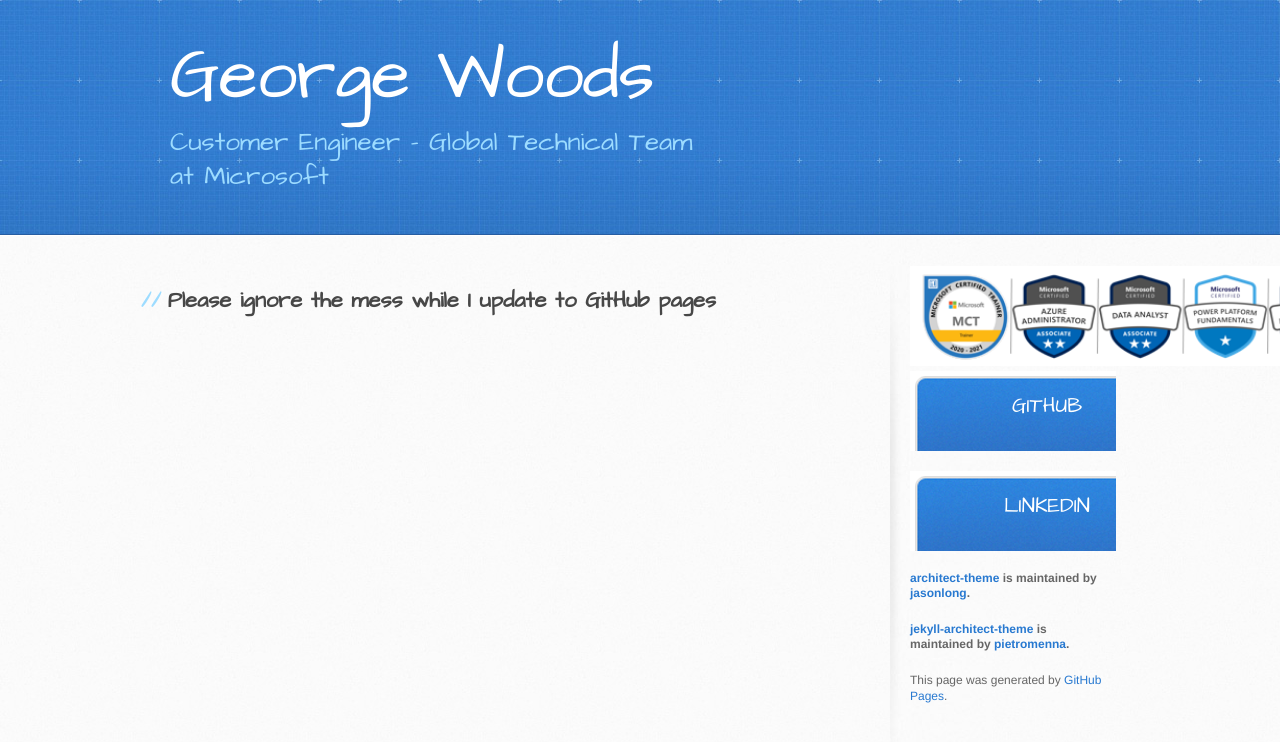
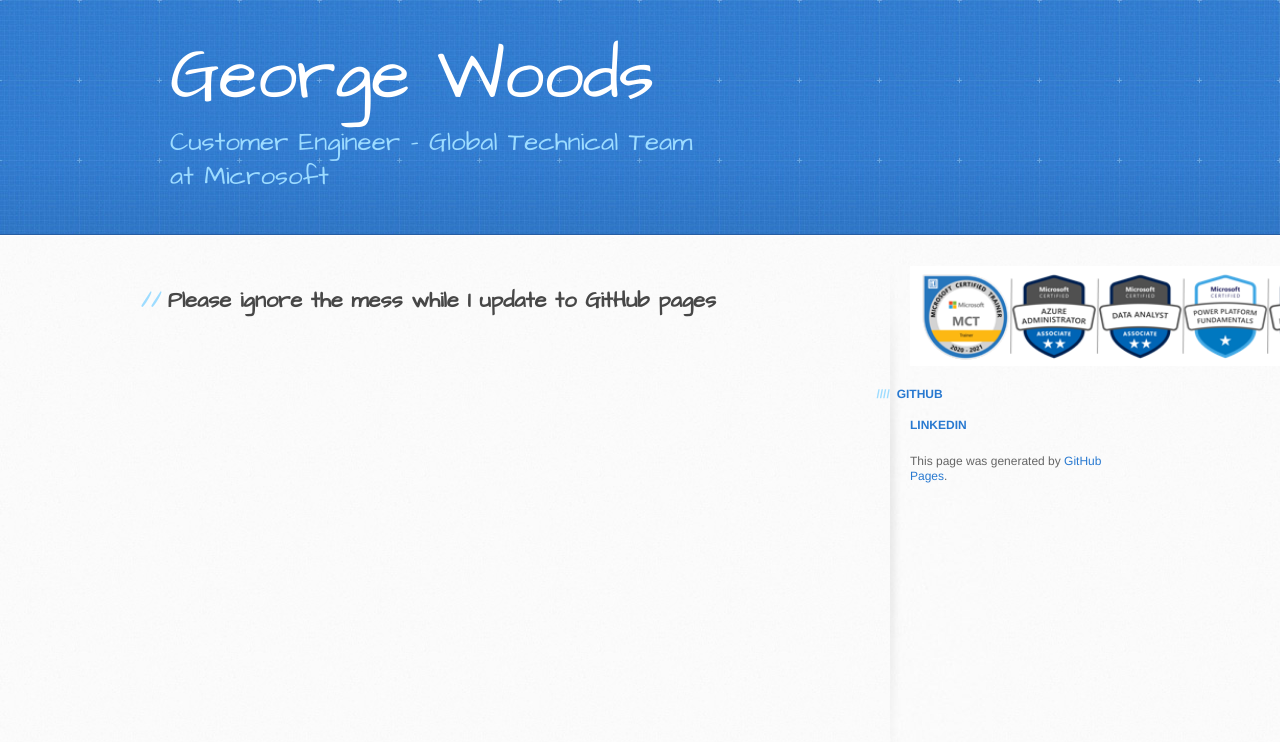
Before and after one commit to gvwoods/gvwoods.github.io, a Jekyll site: the page built from index.md, in a window 1280 px wide. Shown: the top 742 px of the page. Built offline with Jekyll 4.4.1, drawn with Linux system fonts in a browser that asks for light colours; our own code applies the rules of GitHub Pages for plain Markdown files.

Commit message:
Update default.html

```diff
--- a/_layouts/default.html
+++ b/_layouts/default.html
@@ -35,14 +35,10 @@
 
         <aside id="sidebar">
            <img src="images/certsweb.png" alt="test" width="450" height="100">
-          <a href="https://github.com/gvwoods/" class="button"> GITHUB
-           </a>
-          <a href="https://www.linkedin.com/in/gvwoods/" class="button">LINKEDIN
-          </a>
 
-          <p class="repo-owner"><a href="https://github.com/jasonlong/architect-theme">architect-theme</a> is maintained by <a href="https://github.com/jasonlong">jasonlong</a>.</p>
+          <h4> <a href="https://github.com/gvwoods/">GITHUB</a> </h4>
 
-          <p class="repo-owner"><a href="https://github.com/pietromenna/jekyll-architect-theme">jekyll-architect-theme</a> is maintained by <a href="https://github.com/pietromenna">pietromenna</a>.</p>
+          <p class="repo-owner"> <a href="https://www.linkedin.com/in/gvwoods/">LINKEDIN</a></p>
 
           <p>This page was generated by <a href="https://pages.github.com">GitHub Pages</a>.</p>
         </aside>
```
